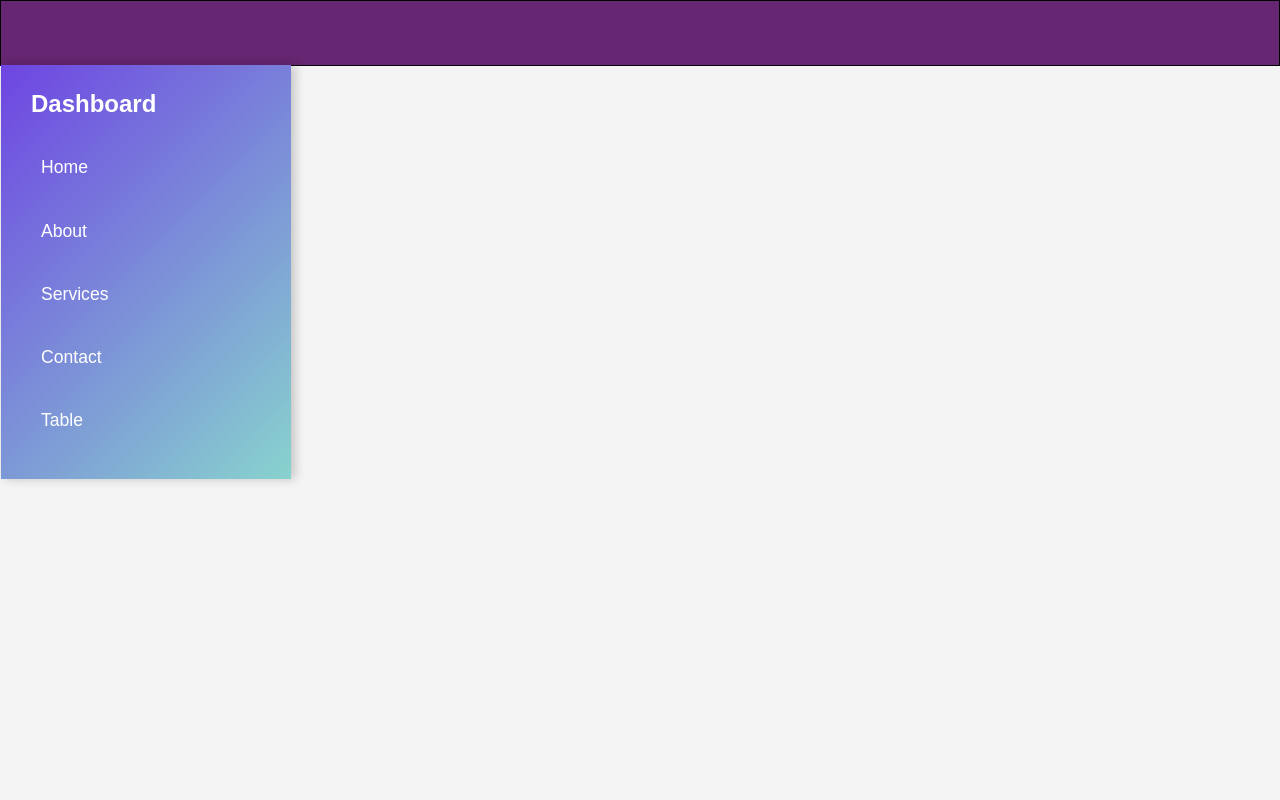
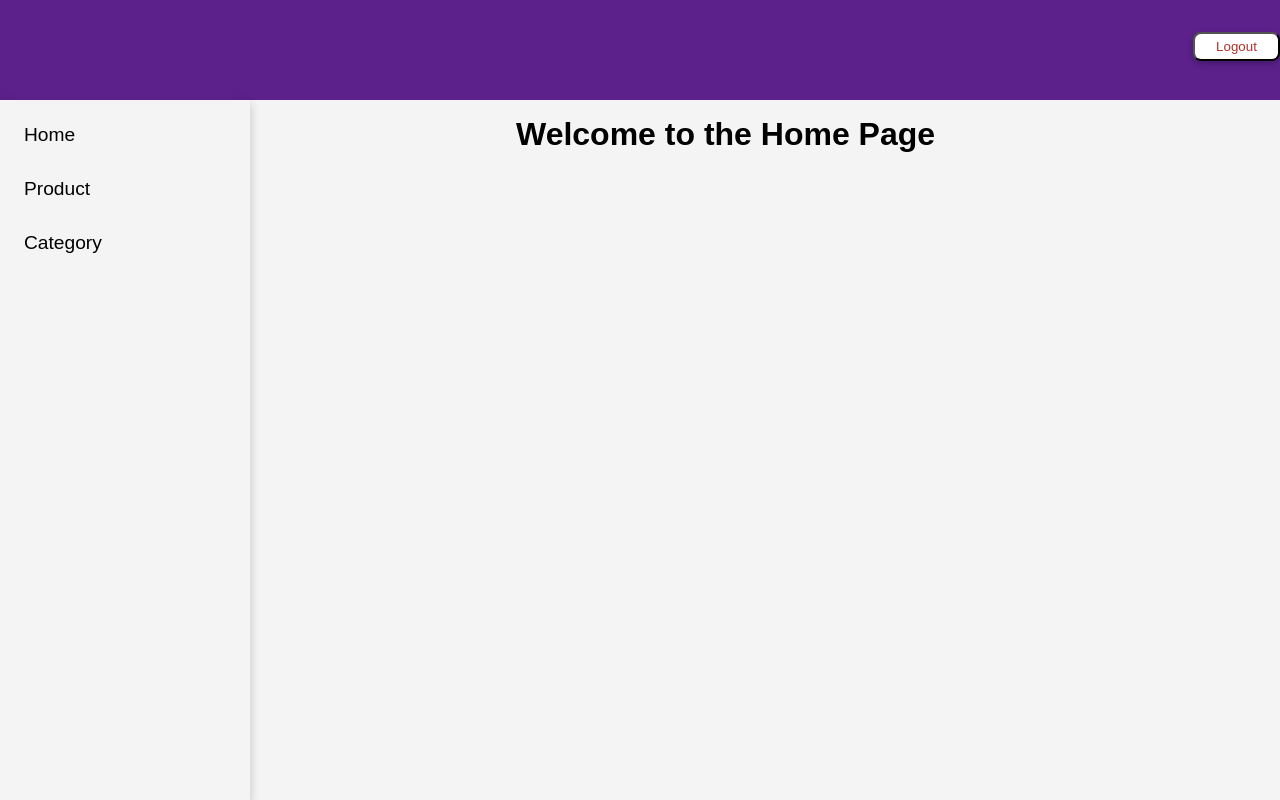
Before and after one commit to PradipJagdhane/htmlproj, a plain HTML site: page Pages/home.html in a window 1280 px wide. Drawn offline with Linux system fonts and the light colour scheme.

Commit message:
home page added

```diff
--- a/Pages/home.css
+++ b/Pages/home.css
@@ -1,47 +1,37 @@
-/* Reset some default browser styles */
-body, h1, h2, p, ul {
+/* Ensure you have a basic reset or normalize CSS in place */
+* {
     margin: 0;
     padding: 0;
+    box-sizing: border-box;
 }
 
-/* Set a basic font and background color */
 body {
-    font-family: 'Arial', sans-serif;
+    font-family: Arial, sans-serif;
     background-color: #f4f4f4;
-    color: #333;
-    line-height: 1.6;
-    display: flex;
-    height: 100vh;
     margin: 0;
 }
 
-/* Container to hold sidebar and content */
+.maindiv {
+    width: 100%;
+    height: 100px;
+    background-color: #5C218B;
+}
+
 .container {
     display: flex;
-    width: 100%;
+    margin-top: 0px; /* Offset by the height of the .maindiv */
 }
 
-/* Style the sidebar */
 .sidebar {
     width: 250px;
-    background: linear-gradient(135deg, #6e45e2, #88d3ce);
+
+    background: #F4F4F4;
+    box-shadow: 0px 4px 10px 0px #00000033;
+
     color: #fff;
-    padding: 20px;
-    box-shadow: 4px 0 10px rgba(0, 0, 0, 0.2);
-    position: relative;
-    top: 4rem;
-
-}
-
-.sidebar h2 {
-    font-size: 1.5rem;
-    margin-bottom: 20px;
-    display: flex;
-    align-items: center;
-}
-
-.sidebar h2 i {
-    margin-right: 10px;
+    padding: 1rem;
+    height: calc(100vh - 100px); /* Full viewport height minus the height of the .maindiv */
+    left: 0;
 }
 
 .sidebar ul {
@@ -49,40 +39,44 @@ body {
 }
 
 .sidebar ul li {
-    margin-bottom: 15px;
+    margin-bottom: 1rem;
 }
 
 .sidebar ul li a {
-    color: #fff;
+    color: #000000;
+
+
     text-decoration: none;
-    font-size: 1.1rem;
-    display: flex;
-    align-items: center;
-    padding: 10px;
+    font-size: 1.2rem;
+    display: block;
+    padding: 0.5rem;
     border-radius: 5px;
-    transition: background 0.3s, color 0.3s;
-}
-
-.sidebar ul li a i {
-    margin-right: 10px;
 }
 
 .sidebar ul li a:hover {
-    background: rgba(255, 255, 255, 0.2);
-    color: #ffd700;
+
+    background: #FFF8B7;
+
 }
 
-/* Style the main content area */
-.content {
+.main-content {
+    margin-left: 250px; /* Same as sidebar width */
+    padding: 1rem;
     flex: 1;
-    padding: 20px;
-    background: #fff;
+    height: calc(100vh - 100px); /* Full viewport height minus the height of the .maindiv */
 }
 
-.content section {
-    margin-bottom: 20px;
+.btn{
+    width: 87.08px;
+height: 29.03px;
+top: 146.03px;
+left: 1575px;
+gap: 0px;
+opacity: 0px;
+float: right;
+color: #B13129;
+background: #FFFFFF;
+border-radius: 8px;
+box-shadow: 0px 2.83px 7.08px 0px #00000040;
+margin-top: 2rem;
 }
-
-.content h1 {
-    margin-bottom: 10px;
-}
--- a/Pages/home.html
+++ b/Pages/home.html
@@ -4,35 +4,26 @@
     <meta charset="UTF-8">
     <meta name="viewport" content="width=device-width, initial-scale=1.0">
     <title>Home</title>
-    <style>
-        .home{
-            background: #662671;
-            display: flex;
-            flex-direction: column;
-        }
+    <link rel="stylesheet" href="home.css" />
 
-    </style>
-    <link rel="stylesheet" href="home.css"/>
 </head>
 <body>
-    <div class="home" style="width: 115rem; height: 4rem; border: 1px solid black;">
-        <div class="container">
-            <aside class="sidebar">
-                <h2><i class="fas fa-tachometer-alt"></i> Dashboard</h2>
-                <ul>
-                    <li><a href="/Pages/home.html"><i class="fas fa-home"></i> Home</a></li>
-                    <li><a href="/Pages/about.html"><i class="fas fa-user"></i> About</a></li>
-                    <li><a href="/Pages/service.html"><i class="fas fa-cogs"></i> Services</a></li>
-                    <li><a href="/Pages/contact.html"><i class="fas fa-envelope"></i> Contact</a></li>
-                    <li><a href="/Pages/table.html"><i class="fas fa-id-card"></i> Table</a></li>
+    <div class="maindiv">
+        <button class="btn">Logout</button>
+    </div>
+    <div class="container">
+        <nav class="sidebar">
+            <ul>
+                <li><a href="#home">Home</a></li>
+                <li><a href="#product">Product</a></li>
+                <li><a href="#category">Category</a></li>
+            </ul>
+        </nav>
+        <div class="main-content">
+            <h1 id="home">Welcome to the Home Page</h1>
+            <!-- Add your main content here -->
+        </div>
 
-                </ul>
-
-            </aside>
-
-        </div>
-        <h1>fffff</h1>
     </div>
-
 </body>
 </html>
```
Also changed, not shown: index.html (+28 -6 lines).
